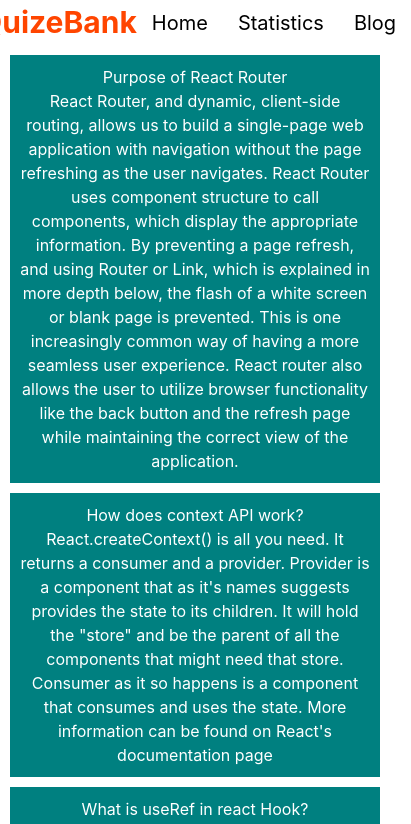
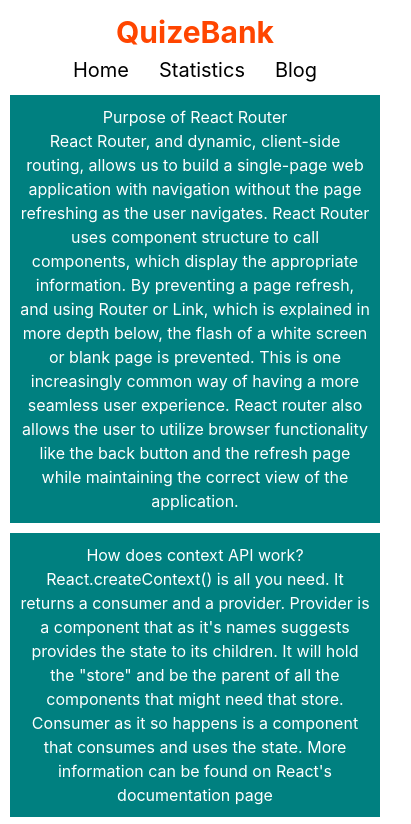
Before and after one commit to Bachan-kubi/wise-world, a React (Create React App) app: page /blog in a window 390 px wide. Shown: the top 824 px of the page, 411 px wide, since content can reach past the window. Built offline with nearby package versions, Linux system fonts and the light colour scheme.

Commit message:
ete icon and display fixed

```diff
--- a/src/Header/Header.css
+++ b/src/Header/Header.css
@@ -17,8 +17,8 @@
 
 @media only screen and (max-width: 576px){
     .flex{
-        display: flex;
-        justify-content: center;
-        align-items: center;
+        display: grid;
+        grid-template-columns: repeat(1, 1fr);
+        margin: 10px;
     }
 }
--- a/src/Questions/Questions.css
+++ b/src/Questions/Questions.css
@@ -1,7 +1,7 @@
 .q{
     border: 1px solid orange;
     border-radius: 10px;
-    padding: 15px;
+    padding: 10px;
 }
 .qa{
     display: flex;
--- a/src/Questions/Questions.js
+++ b/src/Questions/Questions.js
@@ -3,7 +3,7 @@
 import { FontAwesomeIcon } from '@fortawesome/react-fontawesome'
 import { faEye, faEyeSlash } from '@fortawesome/free-solid-svg-icons'
 import "./Questions.css";
-// import { Alert} from 'flowbite-react';
+import { Alert} from 'flowbite-react';
 // import { ToastContainer } from "react-toastify";
 
 const Questions = ({ quiz }) => {
@@ -27,7 +27,7 @@
             options.map(option=><Options key={option.id} option={option} correctAnswer={correctAnswer}/>)
         }
       </div>
-        {/* <div className={isActive ? 'hidden' : ''}>
+        <div className={isActive ? 'hidden' : ''}>
 
                 <Alert
                     color="success"
@@ -39,7 +39,7 @@
                         {' '}{correctAnswer}
                     </span>
                 </Alert>
-        </div> */}
+        </div>
     </div>
   );
 };
```
